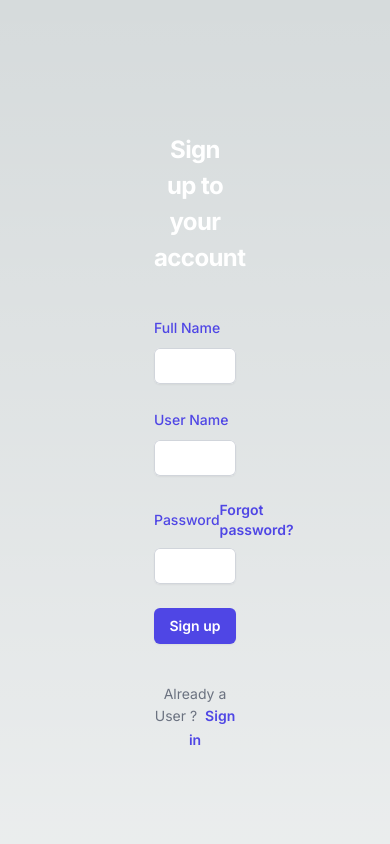
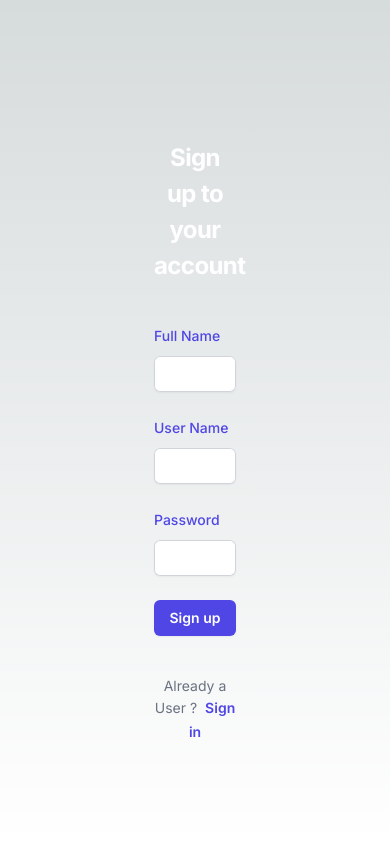
Before and after one commit to manosatpathy/chat-app, a Next.js app in the folder client/: page / in a window 390 px wide. Shown: the top 844 px of the page. Built offline with nearby package versions, Linux system fonts and the light colour scheme.

Commit message:
implement routes for signup, signin, and chat

```diff
--- a/client/src/app/page.tsx
+++ b/client/src/app/page.tsx
@@ -1,13 +1,9 @@
-import Image from "next/image";
-import Chat from "./Chat";
-import SignIn from "./SignIn";
-import SignUp from "./SignUp";
+import SignUp from "../app/signup/page";
 
 export default function Home() {
   return (
     <div>
-      <SignUp/>
-      <SignIn></SignIn>
+      <SignUp />
     </div>
   );
 }
--- a/client/src/app/SignUp.tsx
+++ b/client/src/app/signin/page.tsx
@@ -1,23 +1,22 @@
 "use client"
-import React, { useState } from 'react'
 import axios from "axios"
+import React, { useState, } from 'react'
+import { useRouter } from "next/navigation"
+const SignIn = () => {
+    const router = useRouter()
+    const [userName, setUserName] = useState("")
+    const [password, setPassword] = useState("")
 
-const SignUp = () => {
-
-    const [name, setName] = useState<string>("")
-    const [userName, setUserName] = useState<string>("")
-    const [password, setPassword] = useState<string>("")
-
-    const onSignup = async (e: React.FormEvent) => {
+    const onSignIn = async (e: React.FormEvent) => {
         e.preventDefault()
         try {
-            const response = await axios.post("http://localhost:8080/auth/signup", {
-                name: name,
+            const response = await axios.post("http://localhost:8080/auth/signin", {
                 username: userName,
                 password: password
             }, {
                 withCredentials: true
             })
+            router.push("/chat")
             alert(response.data.message)
         } catch (error: any) {
             if (error.response && error.response.data && error.response.data.message) {
@@ -28,26 +27,21 @@ const SignUp = () => {
             }
         }
     }
+
     return (
         <div>
             <div className='h-[100vh] flex w-[100vw] flex-col gap-3 justify-center items-center'>
                 <div className='h-2/3 w-1/3 flex flex-col justify-end rounded-xl'>
                     <div className="flex min-h-full flex-col justify-center px-6 py-12 lg:px-8">
                         <div className="sm:mx-auto sm:w-full sm:max-w-sm">
-                            <h2 className="mt-10 text-center text-2xl font-bold leading-9 tracking-tight text-white">Sign up to your account</h2>
+                            <h2 className="mt-10 text-center text-2xl font-bold leading-9 tracking-tight text-white">Sign in to your account</h2>
                         </div>
                         <div className="mt-10 sm:mx-auto sm:w-full sm:max-w-sm">
-                            <form className="space-y-6" onSubmit={onSignup} action="#" method="POST">
-                                <div>
-                                    <label htmlFor="name" className="block text-sm font-medium leading-6 text-indigo-600">Full Name</label>
-                                    <div className="mt-2">
-                                        <input id="name" name="name" type="text" autoComplete="name" required value={name} onChange={(e) => setName(e.target.value)} className="block w-full rounded-md border-0 py-1.5 px-2 text-gray-900 shadow-sm ring-1 ring-inset ring-gray-300 placeholder:text-gray-400 focus:ring-2 focus:ring-inset focus:ring-indigo-600 sm:text-sm sm:leading-6" />
-                                    </div>
-                                </div>
+                            <form className="space-y-6" action="#" onSubmit={onSignIn} method="POST">
                                 <div>
                                     <label htmlFor="email" className="block text-sm font-medium leading-6 text-indigo-600">User Name</label>
                                     <div className="mt-2">
-                                        <input id="email" name="username" type="username" autoComplete="email" required value={userName} onChange={(e) => setUserName(e.target.value)} className="block w-full rounded-md border-0 py-1.5 px-2 text-gray-900 shadow-sm ring-1 ring-inset ring-gray-300 placeholder:text-gray-400 focus:ring-2 focus:ring-inset focus:ring-indigo-600 sm:text-sm sm:leading-6" />
+                                        <input id="email" name="userName" type="username" autoComplete="email" required value={userName} onChange={(e) => setUserName(e.target.value)} className="block w-full rounded-md border-0 py-1.5 px-2 text-gray-900 shadow-sm ring-1 ring-inset ring-gray-300 placeholder:text-gray-400 focus:ring-2 focus:ring-inset focus:ring-indigo-600 sm:text-sm sm:leading-6" />
                                     </div>
                                 </div>
                                 <div>
@@ -62,12 +56,12 @@ const SignUp = () => {
                                     </div>
                                 </div>
                                 <div>
-                                    <button type="submit" className="flex w-full justify-center rounded-md bg-indigo-600 px-3 py-1.5 text-sm font-semibold leading-6 text-white shadow-sm hover:bg-indigo-500 focus-visible:outline focus-visible:outline-2 focus-visible:outline-offset-2 focus-visible:outline-indigo-600">Sign up</button>
+                                    <button type="submit" className="flex w-full justify-center rounded-md bg-indigo-600 px-3 py-1.5 text-sm font-semibold leading-6 text-white shadow-sm hover:bg-indigo-500 focus-visible:outline focus-visible:outline-2 focus-visible:outline-offset-2 focus-visible:outline-indigo-600">Sign in</button>
                                 </div>
                             </form>
                             <p className="mt-10 text-center text-sm text-gray-500">
-                                Already a User ?
-                                <a href="#" className="font-semibold leading-6 text-indigo-600 hover:text-indigo-500 pl-2">Sign in</a>
+                                Not a User ?
+                                <a href="#" className="font-semibold leading-6 text-indigo-600 hover:text-indigo-500 pl-2">Sign up</a>
                             </p>
                         </div>
                     </div>
@@ -79,4 +73,4 @@ const SignUp = () => {
     )
 }
 
-export default SignUp
+export default SignIn
--- a/client/src/app/SignIn.tsx
+++ b/client/src/app/signup/page.tsx
@@ -1,20 +1,25 @@
 "use client"
+import React, { useState } from 'react'
 import axios from "axios"
-import React, { useState, } from 'react'
-const SignIn = () => {
+import { useRouter } from 'next/navigation'
 
-    const [userName, setUserName] = useState("")
-    const [password, setPassword] = useState("")
+const SignUp = () => {
+    const router = useRouter()
+    const [name, setName] = useState<string>("")
+    const [userName, setUserName] = useState<string>("")
+    const [password, setPassword] = useState<string>("")
 
-    const onSignIn = async (e: React.FormEvent) => {
+    const onSignup = async (e: React.FormEvent) => {
         e.preventDefault()
         try {
-            const response = await axios.post("http://localhost:8080/auth/signin", {
+            const response = await axios.post("http://localhost:8080/auth/signup", {
+                name: name,
                 username: userName,
                 password: password
             }, {
                 withCredentials: true
             })
+            router.push("/signin")
             alert(response.data.message)
         } catch (error: any) {
             if (error.response && error.response.data && error.response.data.message) {
@@ -25,28 +30,32 @@ const SignIn = () => {
             }
         }
     }
-
     return (
         <div>
             <div className='h-[100vh] flex w-[100vw] flex-col gap-3 justify-center items-center'>
                 <div className='h-2/3 w-1/3 flex flex-col justify-end rounded-xl'>
                     <div className="flex min-h-full flex-col justify-center px-6 py-12 lg:px-8">
                         <div className="sm:mx-auto sm:w-full sm:max-w-sm">
-                            <h2 className="mt-10 text-center text-2xl font-bold leading-9 tracking-tight text-white">Sign in to your account</h2>
+                            <h2 className="mt-10 text-center text-2xl font-bold leading-9 tracking-tight text-white">Sign up to your account</h2>
                         </div>
                         <div className="mt-10 sm:mx-auto sm:w-full sm:max-w-sm">
-                            <form className="space-y-6" action="#" onSubmit={onSignIn} method="POST">
+                            <form className="space-y-6" onSubmit={onSignup} action="#" method="POST">
+                                <div>
+                                    <label htmlFor="name" className="block text-sm font-medium leading-6 text-indigo-600">Full Name</label>
+                                    <div className="mt-2">
+                                        <input id="name" name="name" type="text" autoComplete="name" required value={name} onChange={(e) => setName(e.target.value)} className="block w-full rounded-md border-0 py-1.5 px-2 text-gray-900 shadow-sm ring-1 ring-inset ring-gray-300 placeholder:text-gray-400 focus:ring-2 focus:ring-inset focus:ring-indigo-600 sm:text-sm sm:leading-6" />
+                                    </div>
+                                </div>
                                 <div>
                                     <label htmlFor="email" className="block text-sm font-medium leading-6 text-indigo-600">User Name</label>
                                     <div className="mt-2">
-                                        <input id="email" name="userName" type="username" autoComplete="email" required value={userName} onChange={(e) => setUserName(e.target.value)} className="block w-full rounded-md border-0 py-1.5 px-2 text-gray-900 shadow-sm ring-1 ring-inset ring-gray-300 placeholder:text-gray-400 focus:ring-2 focus:ring-inset focus:ring-indigo-600 sm:text-sm sm:leading-6" />
+                                        <input id="email" name="username" type="username" autoComplete="email" required value={userName} onChange={(e) => setUserName(e.target.value)} className="block w-full rounded-md border-0 py-1.5 px-2 text-gray-900 shadow-sm ring-1 ring-inset ring-gray-300 placeholder:text-gray-400 focus:ring-2 focus:ring-inset focus:ring-indigo-600 sm:text-sm sm:leading-6" />
                                     </div>
                                 </div>
                                 <div>
                                     <div className="flex items-center justify-between">
                                         <label htmlFor="password" className="block text-sm font-medium leading-6 text-indigo-600">Password</label>
                                         <div className="text-sm">
-                                            <a href="#" className="font-semibold text-indigo-600 hover:text-indigo-500">Forgot password?</a>
                                         </div>
                                     </div>
                                     <div className="mt-2">
@@ -54,12 +63,12 @@ const SignIn = () => {
                                     </div>
                                 </div>
                                 <div>
-                                    <button type="submit" className="flex w-full justify-center rounded-md bg-indigo-600 px-3 py-1.5 text-sm font-semibold leading-6 text-white shadow-sm hover:bg-indigo-500 focus-visible:outline focus-visible:outline-2 focus-visible:outline-offset-2 focus-visible:outline-indigo-600">Sign in</button>
+                                    <button type="submit" className="flex w-full justify-center rounded-md bg-indigo-600 px-3 py-1.5 text-sm font-semibold leading-6 text-white shadow-sm hover:bg-indigo-500 focus-visible:outline focus-visible:outline-2 focus-visible:outline-offset-2 focus-visible:outline-indigo-600">Sign up</button>
                                 </div>
                             </form>
                             <p className="mt-10 text-center text-sm text-gray-500">
-                                Not a User ?
-                                <a href="#" className="font-semibold leading-6 text-indigo-600 hover:text-indigo-500 pl-2">Sign up</a>
+                                Already a User ?
+                                <a href="#" className="font-semibold leading-6 text-indigo-600 hover:text-indigo-500 pl-2">Sign in</a>
                             </p>
                         </div>
                     </div>
@@ -71,4 +80,4 @@ const SignIn = () => {
     )
 }
 
-export default SignIn
+export default SignUp
```
Also changed, not shown: client/src/app/.eslintrc.json (added), client/src/app/chat/page.tsx (renamed from client/src/app/Chat.tsx).
